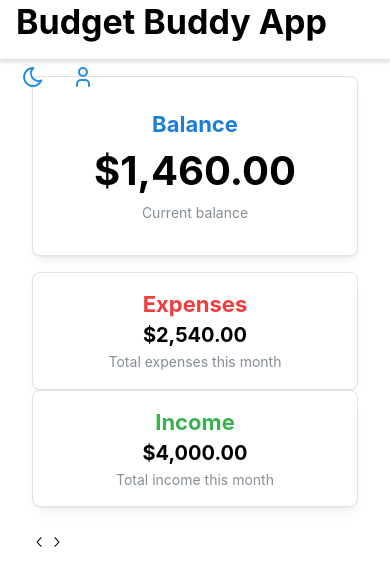
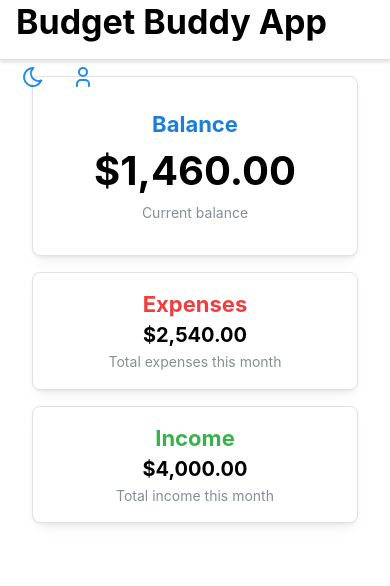
Before and after one commit to wiljar00/budget-buddy, a React (Vite) app: page / in a window 390 px wide. Shown: the top 586 px of the page. Built offline with nearby package versions, Linux system fonts and the light colour scheme.

Commit message:
Update FinancialSummary.tsx

```diff
--- a/src/components/FinancialSummary.tsx
+++ b/src/components/FinancialSummary.tsx
@@ -1,5 +1,4 @@
 import { Grid, Container } from "@mantine/core";
-import { Carousel } from "@mantine/carousel";
 import { useMediaQuery } from "@mantine/hooks";
 import FinancialCard from "./FinancialCard";
 
@@ -19,36 +18,7 @@ export default function FinancialSummary() {
           />
         </Grid.Col>
 
-        {isMobile ? (
-          <Grid.Col span={12}>
-            <Carousel
-              slideSize="100%"
-              height={150}
-              align="start"
-              slideGap="md"
-              withIndicators
-            >
-              <Carousel.Slide>
-                <FinancialCard
-                  title="Expenses"
-                  amount="$2,540.00"
-                  description="Total expenses this month"
-                  color="red.7"
-                />
-              </Carousel.Slide>
-              <Carousel.Slide>
-                <FinancialCard
-                  title="Income"
-                  amount="$4,000.00"
-                  description="Total income this month"
-                  color="green.7"
-                />
-              </Carousel.Slide>
-            </Carousel>
-          </Grid.Col>
-        ) : (
-          <>
-            <Grid.Col span={6}>
+        <Grid.Col span={{ base: 12, md: 6 }}>
           <FinancialCard
             title="Expenses"
             amount="$2,540.00"
@@ -56,7 +26,7 @@ export default function FinancialSummary() {
             color="red.7"
           />
         </Grid.Col>
-            <Grid.Col span={6}>
+        <Grid.Col span={{ base: 12, md: 6 }}>
           <FinancialCard
             title="Income"
             amount="$4,000.00"
@@ -64,8 +34,6 @@ export default function FinancialSummary() {
             color="green.7"
           />
         </Grid.Col>
-          </>
-        )}
       </Grid>
     </Container>
   );
```
Lines whose indentation alone changed are shown as unchanged.
